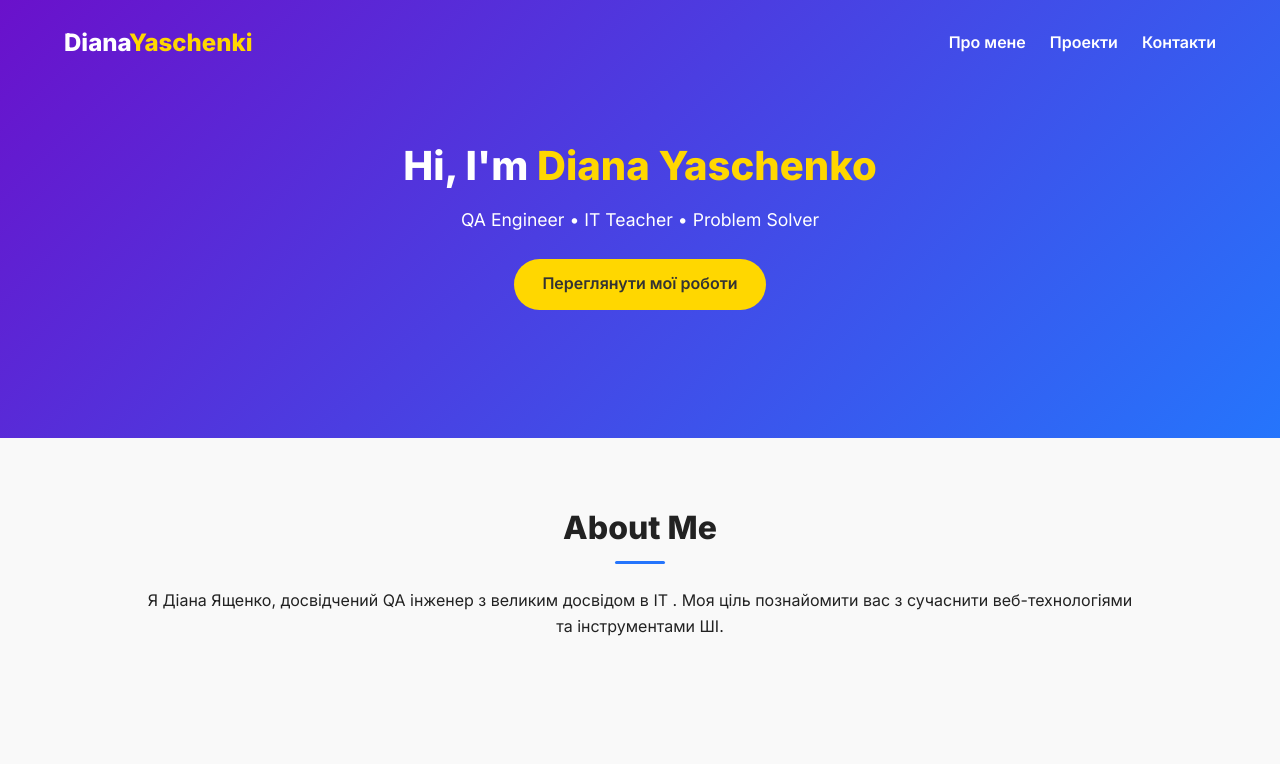
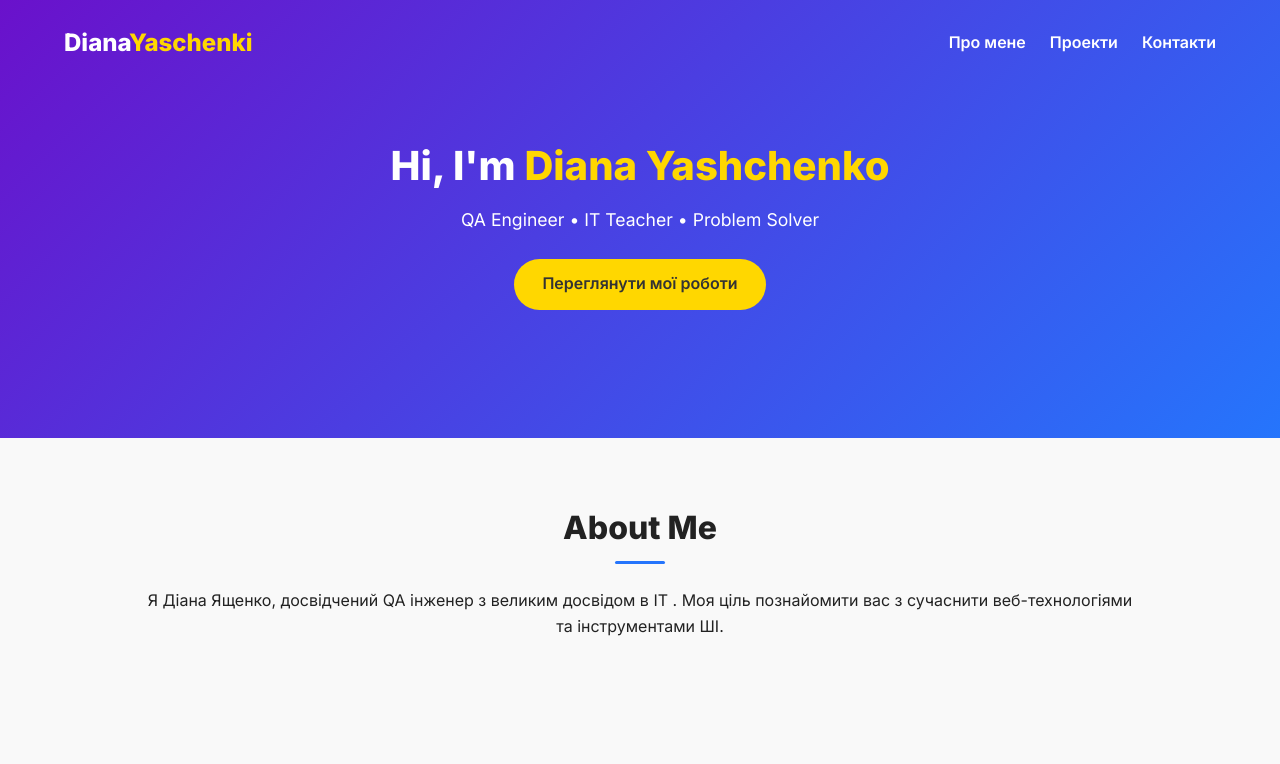
Before and after one commit to PavelGozhii/pavelgo.github.io, a plain HTML site: page index.html in a window 1280 px wide. Shown: the top 764 px of the page. Drawn offline with Linux system fonts and the light colour scheme.

Commit message:
Update content

```diff
--- a/index.html
+++ b/index.html
@@ -3,7 +3,7 @@
 <head>
     <meta charset="UTF-8" />
     <meta name="viewport" content="width=device-width, initial-scale=1.0" />
-    <title>Diana Yaschenko | Portfolio</title>
+    <title>Diana Yashchenko | Portfolio</title>
     <link rel="stylesheet" href="style.css" />
     <link href="https://fonts.googleapis.com/css2?family=Inter:wght@400;600;800&display=swap" rel="stylesheet">
 </head>
@@ -20,7 +20,7 @@
         </ul>
     </nav>
     <div class="hero">
-        <h1>Hi, I'm <span>Diana Yaschenko</span></h1>
+        <h1>Hi, I'm <span>Diana Yashchenko</span></h1>
         <p class="subtitle">QA Engineer • IT Teacher • Problem Solver</p>
         <a href="#projects" class="btn">Переглянути мої роботи</a>
     </div>
```
